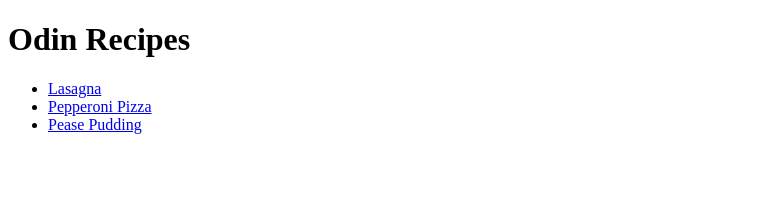
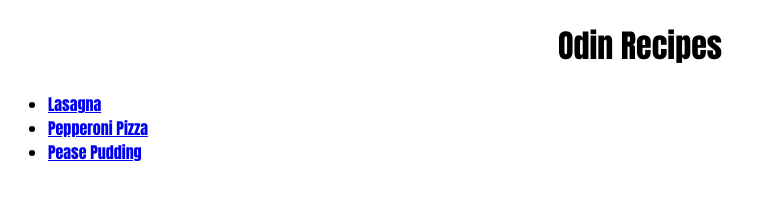
Before and after one commit to CyberRacc/odin-recipes, a plain HTML site: page index.html in a window 1280 px wide. Shown: the whole page, without its empty margins (0-776 px from the left). Drawn offline with Linux system fonts and the light colour scheme.

Commit message:
Added initial CSS for iteration.

```diff
--- a/css/styles.css
+++ b/css/styles.css
@@ -0,0 +1,21 @@
+.title {
+    font-family: Impact, Haettenschweiler, 'Arial Narrow Bold', sans-serif;
+    text-align: center;
+}
+
+body {
+    font-family: Impact, Haettenschweiler, 'Arial Narrow Bold', sans-serif;
+}
+
+.recipe_list {
+    text-align: left;
+}
+
+h1, h2 {
+    text-align: center;
+}
+
+img {
+    width: 500px;
+    height: auto;
+}
--- a/index.html
+++ b/index.html
@@ -1,6 +1,7 @@
 <!DOCTYPE html>
 <html lang="en">
     <head>
+        <link rel="stylesheet" href="css/styles.css">
         <meta charset="UTF-8">
         <meta http-equiv="X-UA-Compatible" content="IE=edge">
         <meta name="viewport" content="width=device-width, initial-scale=1.0">
@@ -8,17 +9,23 @@
     </head>
     <body>
 
-        <h1>Odin Recipes</h1>
+        <div>
+            <h1 class="title">Odin Recipes</h1>
+        </div>
 
-        <ul>
+        <div class="recipe_list">
 
-            <li><a href="recipes/lasagna.html">Lasagna</a></li>
+            <ul>
 
-            <li><a href="recipes/pizza_pepperoni.html">Pepperoni Pizza</a></li>
+                <li><a href="recipes/lasagna.html">Lasagna</a></li>
 
-            <li><a href="recipes/pease_pudding.html">Pease Pudding</a></li>
+                <li><a href="recipes/pizza_pepperoni.html">Pepperoni Pizza</a></li>
 
-        </ul>
+                <li><a href="recipes/pease_pudding.html">Pease Pudding</a></li>
+
+            </ul>
+
+        </div>
 
     </body>
 
```
Also changed, not shown: recipes/lasagna.html (+1 -0 lines), recipes/pease_pudding.html (+1 -0 lines), recipes/pizza_pepperoni.html (+1 -0 lines).
